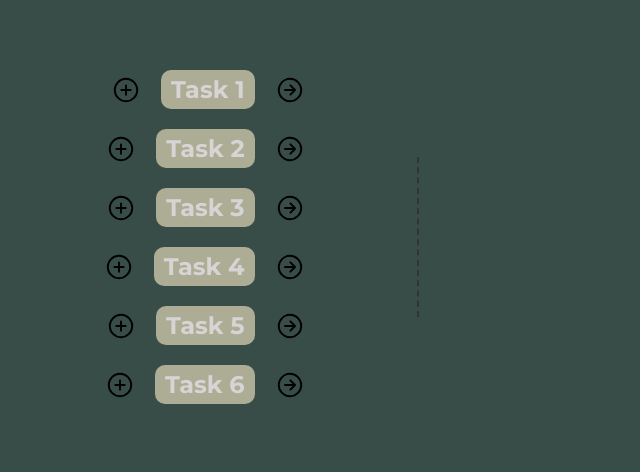
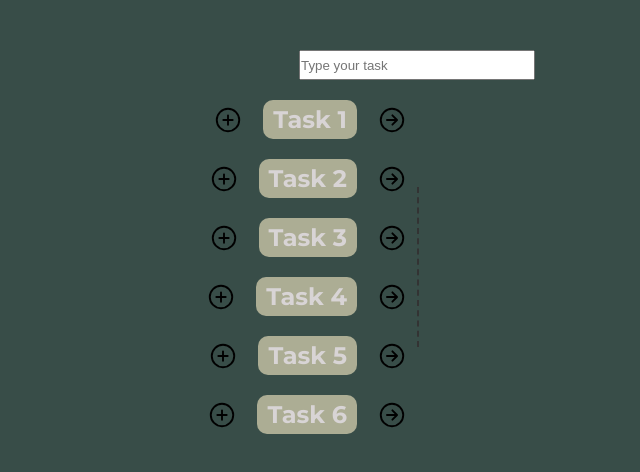
Before and after one commit to galhard/ToDo, a plain HTML site: page index.html in a window 1280 px wide. Shown: the whole page, without its empty margins (223-863 px from the left). Drawn offline with nearby package versions, Linux system fonts and the light colour scheme.

Commit message:
Add files via upload

```diff
--- a/index.html
+++ b/index.html
@@ -15,11 +15,20 @@
     <title>Document</title>
   </head>
   <body>
+    <div class="flexDir-col">
+    <input
+      type="text"
+      class="input-text"
+      minlength="2"
+      maxlength="50"
+      size="10"
+      placeholder="Type your task"
+    />
     <section class="list">
       <div class="list__tasks list__todo">
         <div class="list__tasks__task pierwszy">
           <ion-icon class="task__add test" name="add-circle-outline"></ion-icon>
-          <div class="task__name">Task 1</div>
+          <div class="task__name testing">Task 1</div>
           <ion-icon name="arrow-forward-circle-outline"></ion-icon>
         </div>
         <div class="list__tasks__task pierwszy">
@@ -48,7 +57,7 @@
           <ion-icon name="arrow-forward-circle-outline"></ion-icon>
         </div>
       </div>
-      <div class="line"></div>
+      <!-- <div class="line"></div> -->
       <div class="list__tasks list__done">
         <!-- <div class="list__tasks__task">
           <ion-icon
@@ -93,6 +102,7 @@
           <div class="task__name">Task 1</div>
         </div> -->
       </div>
+    </div>
     </section>
     <script
       type="module"
--- a/script.js
+++ b/script.js
@@ -19,3 +19,22 @@ for (const add of addCircle) {
     add.parentNode.querySelector('.task__name').textContent = text;
   });
 }
+
+const inputText = document.querySelector('.input-text');
+
+// inputText.addEventListener('keypress', function (e) {
+//   if (e.key === 'Enter') {
+//     document.querySelector('.testing').textContent = inputText.value;
+//     inputText.value = '';
+//   }
+// });
+const taskName = document.querySelectorAll('.task__name');
+
+inputText.addEventListener('keypress', function (e) {
+  if (e.key === 'Enter') {
+    for (const task of taskName) {
+      task.textContent = inputText.value;
+      inputText.value = '';
+    }
+  }
+});
--- a/style.scss
+++ b/style.scss
@@ -26,13 +26,23 @@ ion-icon {
   font-size: 3rem;
   cursor: pointer;
 }
+.flexDir-col {
+  display: flex;
+  flex-direction: column;
+  align-items: center;
+  margin: 5rem;
+}
 .hide {
   display: none;
+}
+.input-text {
+  width: 20%;
+  height: 3rem;
 }
 .list {
   // height: 80rem;
   width: 80%;
-  margin: 5rem auto;
+  // margin: 5rem auto;
   display: flex;
   justify-content: center;
   align-items: center;
```
Also changed, not shown: style.css.
